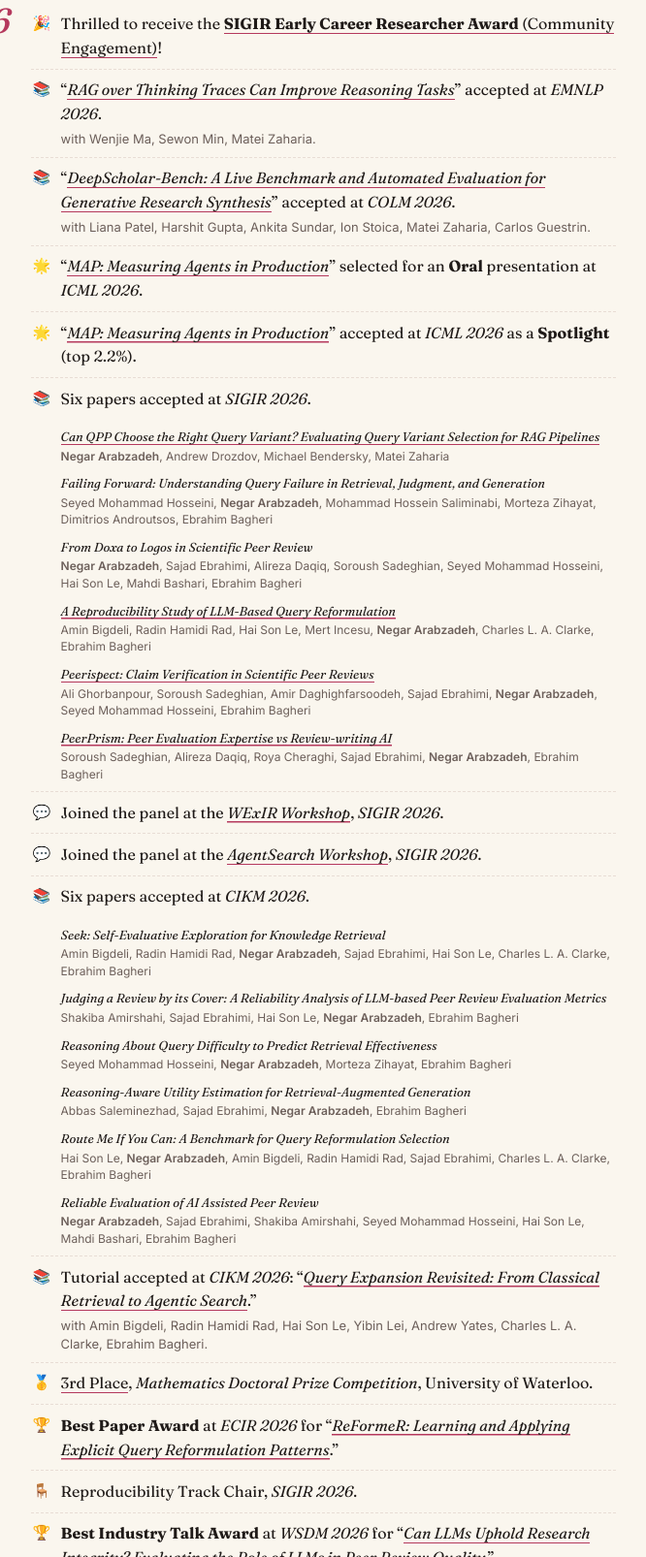
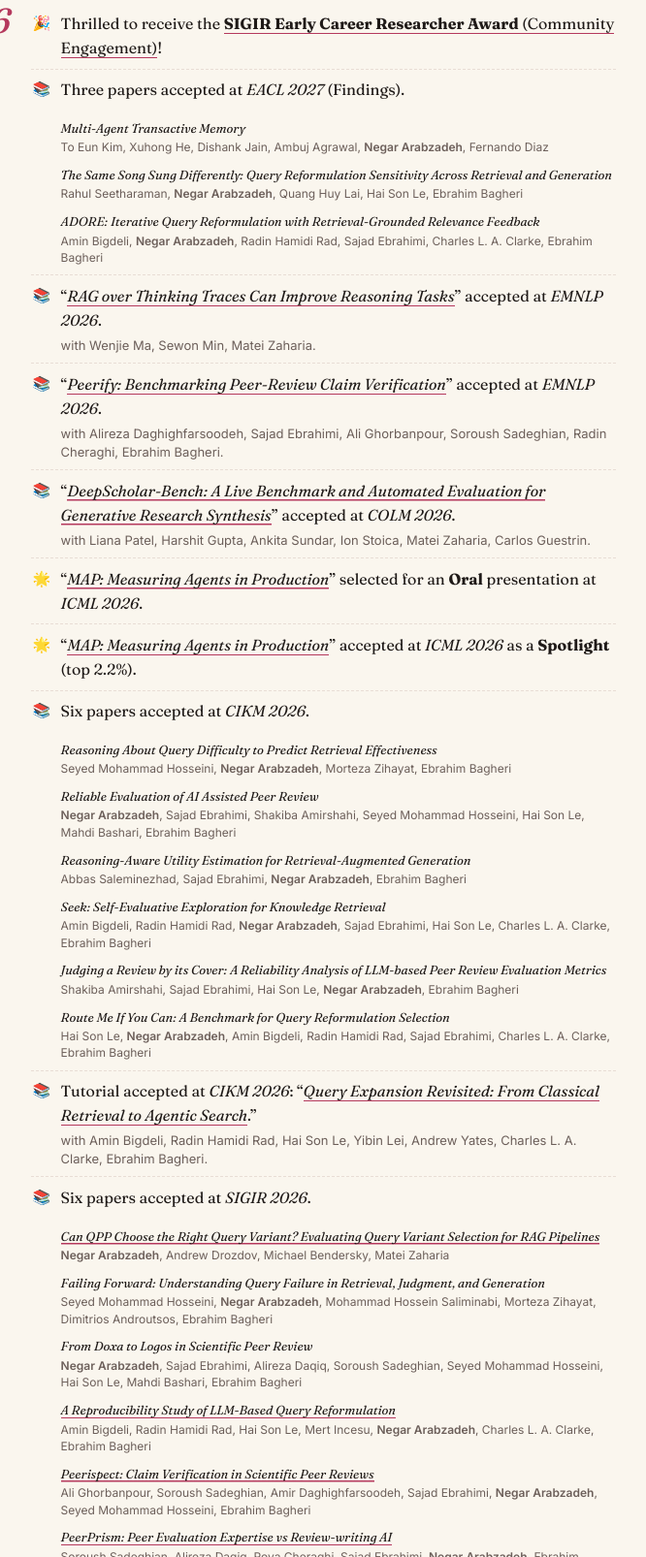
Before and after one commit to Narabzad/negara-website, a plain HTML site: page index.html in a window 1280 px wide. Shown: the part 913-2519 px from the top of the page at 97% size, without its empty margins (361-1027 px from the left). Drawn offline with Linux system fonts and the light colour scheme.

Commit message:
Add EACL 2027 Findings papers, Peerify, CIKM news and new travel countries.
Co-authored-by: Cursor <cursoragent@cursor.com>

```diff
--- a/index.html
+++ b/index.html
@@ -103,8 +103,33 @@
           </li>
           <li><span class="emoji">&#128218;</span>
             <div>
+              <p>Three papers accepted at <em>EACL 2027</em> (Findings).</p>
+              <ul class="news-paper-list">
+                <li>
+                  <p class="meta"><em>Multi-Agent Transactive Memory</em></p>
+                  <p class="meta authors">To Eun Kim, Xuhong He, Dishank Jain, Ambuj Agrawal, <strong>Negar Arabzadeh</strong>, Fernando Diaz</p>
+                </li>
+                <li>
+                  <p class="meta"><em>The Same Song Sung Differently: Query Reformulation Sensitivity Across Retrieval and Generation</em></p>
+                  <p class="meta authors">Rahul Seetharaman, <strong>Negar Arabzadeh</strong>, Quang Huy Lai, Hai Son Le, Ebrahim Bagheri</p>
+                </li>
+                <li>
+                  <p class="meta"><em>ADORE: Iterative Query Reformulation with Retrieval-Grounded Relevance Feedback</em></p>
+                  <p class="meta authors">Amin Bigdeli, <strong>Negar Arabzadeh</strong>, Radin Hamidi Rad, Sajad Ebrahimi, Charles L.&nbsp;A. Clarke, Ebrahim Bagheri</p>
+                </li>
+              </ul>
+            </div>
+          </li>
+          <li><span class="emoji">&#128218;</span>
+            <div>
               <p>&ldquo;<a href="https://arxiv.org/abs/2605.03344"><em>RAG over Thinking Traces Can Improve Reasoning Tasks</em></a>&rdquo; accepted at <em>EMNLP 2026</em>.</p>
               <p class="meta">with Wenjie Ma, Sewon Min, Matei Zaharia.</p>
+            </div>
+          </li>
+          <li><span class="emoji">&#128218;</span>
+            <div>
+              <p>&ldquo;<a href="https://aclanthology.org/2026.emnlp-industry.169/"><em>Peerify: Benchmarking Peer-Review Claim Verification</em></a>&rdquo; accepted at <em>EMNLP 2026</em>.</p>
+              <p class="meta">with Alireza Daghighfarsoodeh, Sajad Ebrahimi, Ali Ghorbanpour, Soroush Sadeghian, Radin Cheraghi, Ebrahim Bagheri.</p>
             </div>
           </li>
           <li><span class="emoji">&#128218;</span>
@@ -121,6 +146,43 @@
           <li><span class="emoji">&#127775;</span>
             <div>
               <p>&ldquo;<a href="https://arxiv.org/html/2512.04123v1"><em>MAP: Measuring Agents in Production</em></a>&rdquo; accepted at <em>ICML 2026</em> as a <strong>Spotlight</strong> (top 2.2%).</p>
+            </div>
+          </li>
+          <li><span class="emoji">&#128218;</span>
+            <div>
+              <p>Six papers accepted at <em>CIKM 2026</em>.</p>
+              <ul class="news-paper-list">
+                <li>
+                  <p class="meta"><em>Reasoning About Query Difficulty to Predict Retrieval Effectiveness</em></p>
+                  <p class="meta authors">Seyed Mohammad Hosseini, <strong>Negar Arabzadeh</strong>, Morteza Zihayat, Ebrahim Bagheri</p>
+                </li>
+                <li>
+                  <p class="meta"><em>Reliable Evaluation of AI Assisted Peer Review</em></p>
+                  <p class="meta authors"><strong>Negar Arabzadeh</strong>, Sajad Ebrahimi, Shakiba Amirshahi, Seyed Mohammad Hosseini, Hai Son Le, Mahdi Bashari, Ebrahim Bagheri</p>
+                </li>
+                <li>
+                  <p class="meta"><em>Reasoning-Aware Utility Estimation for Retrieval-Augmented Generation</em></p>
+                  <p class="meta authors">Abbas Saleminezhad, Sajad Ebrahimi, <strong>Negar Arabzadeh</strong>, Ebrahim Bagheri</p>
+                </li>
+                <li>
+                  <p class="meta"><em>Seek: Self-Evaluative Exploration for Knowledge Retrieval</em></p>
+                  <p class="meta authors">Amin Bigdeli, Radin Hamidi Rad, <strong>Negar Arabzadeh</strong>, Sajad Ebrahimi, Hai Son Le, Charles L.&nbsp;A. Clarke, Ebrahim Bagheri</p>
+                </li>
+                <li>
+                  <p class="meta"><em>Judging a Review by its Cover: A Reliability Analysis of LLM-based Peer Review Evaluation Metrics</em></p>
+                  <p class="meta authors">Shakiba Amirshahi, Sajad Ebrahimi, Hai Son Le, <strong>Negar Arabzadeh</strong>, Ebrahim Bagheri</p>
+                </li>
+                <li>
+                  <p class="meta"><em>Route Me If You Can: A Benchmark for Query Reformulation Selection</em></p>
+                  <p class="meta authors">Hai Son Le, <strong>Negar Arabzadeh</strong>, Amin Bigdeli, Radin Hamidi Rad, Sajad Ebrahimi, Charles L.&nbsp;A. Clarke, Ebrahim Bagheri</p>
+                </li>
+              </ul>
+            </div>
+          </li>
+          <li><span class="emoji">&#128218;</span>
+            <div>
+              <p>Tutorial accepted at <em>CIKM 2026</em>: &ldquo;<a href="https://cikm2026.diag.uniroma1.it/accepted-tutorials/"><em>Query Expansion Revisited: From Classical Retrieval to Agentic Search</em></a>.&rdquo;</p>
+              <p class="meta">with Amin Bigdeli, Radin Hamidi Rad, Hai Son Le, Yibin Lei, Andrew Yates, Charles L.&nbsp;A. Clarke, Ebrahim Bagheri.</p>
             </div>
           </li>
           <li><span class="emoji">&#128218;</span>
@@ -162,43 +224,6 @@
           <li><span class="emoji">&#128172;</span>
             <div>
               <p>Joined the panel at the <a href="https://agent-search.github.io/agentsearch-sigir26/"><em>AgentSearch Workshop</em></a>, <em>SIGIR 2026</em>.</p>
-            </div>
-          </li>
-          <li><span class="emoji">&#128218;</span>
-            <div>
-              <p>Six papers accepted at <em>CIKM 2026</em>.</p>
-              <ul class="news-paper-list">
-                <li>
-                  <p class="meta"><em>Seek: Self-Evaluative Exploration for Knowledge Retrieval</em></p>
-                  <p class="meta authors">Amin Bigdeli, Radin Hamidi Rad, <strong>Negar Arabzadeh</strong>, Sajad Ebrahimi, Hai Son Le, Charles L.&nbsp;A. Clarke, Ebrahim Bagheri</p>
-                </li>
-                <li>
-                  <p class="meta"><em>Judging a Review by its Cover: A Reliability Analysis of LLM-based Peer Review Evaluation Metrics</em></p>
-                  <p class="meta authors">Shakiba Amirshahi, Sajad Ebrahimi, Hai Son Le, <strong>Negar Arabzadeh</strong>, Ebrahim Bagheri</p>
-                </li>
-                <li>
-                  <p class="meta"><em>Reasoning About Query Difficulty to Predict Retrieval Effectiveness</em></p>
-                  <p class="meta authors">Seyed Mohammad Hosseini, <strong>Negar Arabzadeh</strong>, Morteza Zihayat, Ebrahim Bagheri</p>
-                </li>
-                <li>
-                  <p class="meta"><em>Reasoning-Aware Utility Estimation for Retrieval-Augmented Generation</em></p>
-                  <p class="meta authors">Abbas Saleminezhad, Sajad Ebrahimi, <strong>Negar Arabzadeh</strong>, Ebrahim Bagheri</p>
-                </li>
-                <li>
-                  <p class="meta"><em>Route Me If You Can: A Benchmark for Query Reformulation Selection</em></p>
-                  <p class="meta authors">Hai Son Le, <strong>Negar Arabzadeh</strong>, Amin Bigdeli, Radin Hamidi Rad, Sajad Ebrahimi, Charles L.&nbsp;A. Clarke, Ebrahim Bagheri</p>
-                </li>
-                <li>
-                  <p class="meta"><em>Reliable Evaluation of AI Assisted Peer Review</em></p>
-                  <p class="meta authors"><strong>Negar Arabzadeh</strong>, Sajad Ebrahimi, Shakiba Amirshahi, Seyed Mohammad Hosseini, Hai Son Le, Mahdi Bashari, Ebrahim Bagheri</p>
-                </li>
-              </ul>
-            </div>
-          </li>
-          <li><span class="emoji">&#128218;</span>
-            <div>
-              <p>Tutorial accepted at <em>CIKM 2026</em>: &ldquo;<a href="https://cikm2026.diag.uniroma1.it/accepted-tutorials/"><em>Query Expansion Revisited: From Classical Retrieval to Agentic Search</em></a>.&rdquo;</p>
-              <p class="meta">with Amin Bigdeli, Radin Hamidi Rad, Hai Son Le, Yibin Lei, Andrew Yates, Charles L.&nbsp;A. Clarke, Ebrahim Bagheri.</p>
             </div>
           </li>
           <li><span class="emoji">&#129351;</span>
```
Also changed, not shown: about.html (+3 -3 lines), news.html (+54 -33 lines), publications.html (+36 -0 lines).
